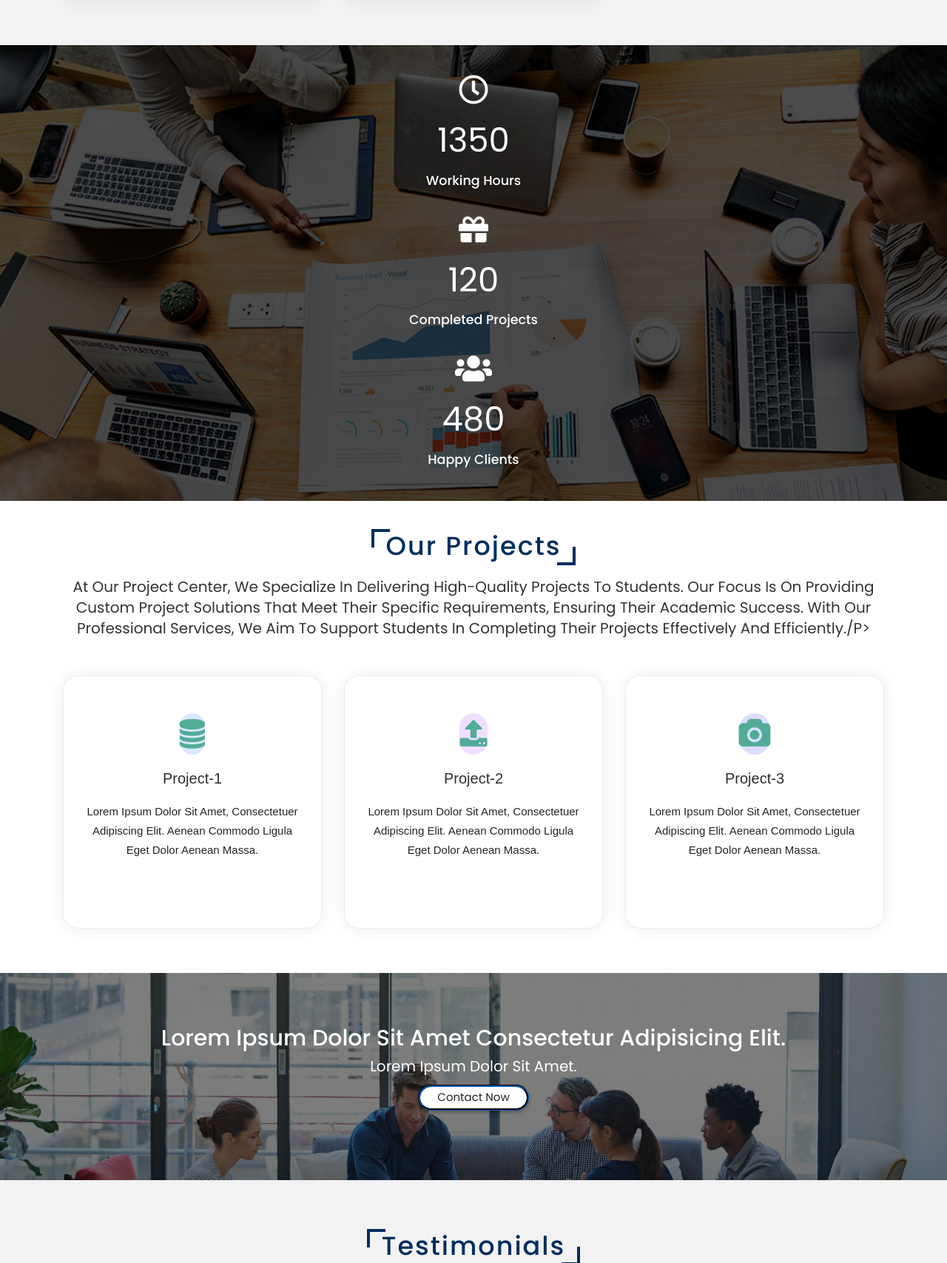
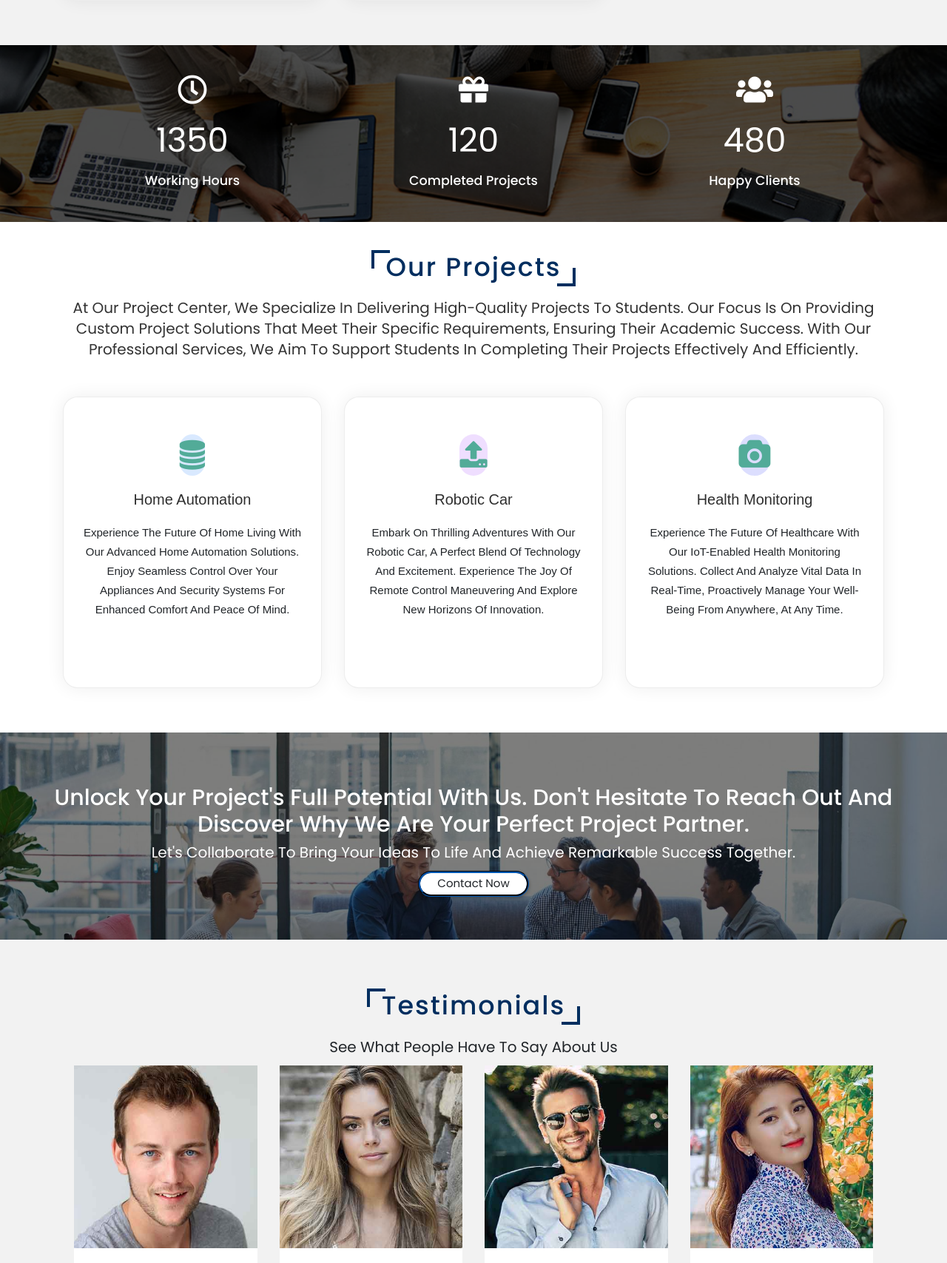
Before and after one commit to Mani-26/ThoughtsIdea, a PHP site: page / in a window 1280 px wide. Shown: the part 1825-3532 px from the top of the page at 74% size. Run offline with PHP 8.4, Linux system fonts and the light colour scheme.

Commit message:
more modification

```diff
--- a/css/style.css
+++ b/css/style.css
@@ -339,7 +339,7 @@ body{
 
 .counters .container {
 	display: grid;
-	grid-template-columns: repeat(3);
+	grid-template-columns: repeat(3, 1fr);
 	grid-gap: 30px;
 	text-align: center;
 }
--- a/index.html
+++ b/index.html
@@ -115,28 +115,28 @@
         <div class="section-head-1 col-sm-12" style="text-align: center;">
           <h4 style="margin-top: -5rem;" id="portfolio"><span>Our</span> Projects</h4>
 
-          <p>At our project center, we specialize in delivering high-quality projects to students. Our focus is on providing custom project solutions that meet their specific requirements, ensuring their academic success. With our professional services, we aim to support students in completing their projects effectively and efficiently./p>
+          <p>At our project center, we specialize in delivering high-quality projects to students. Our focus is on providing custom project solutions that meet their specific requirements, ensuring their academic success. With our professional services, we aim to support students in completing their projects effectively and efficiently.</p>
         </div>
 
         <div class="col-lg-4 col-sm-6">
 
           <div class="item"> <span class="icon feature_box_col_four"><i class="fa fa-database"></i></span>
-            <h6>Project-1</h6>
+            <h6>Home Automation</h6>
 
-            <p>Lorem ipsum dolor sit amet, consectetuer adipiscing elit. Aenean commodo ligula eget dolor Aenean massa.<br><br><br></p>
+            <p>Experience the future of home living with our advanced home automation solutions. Enjoy seamless control over your appliances and security systems for enhanced comfort and peace of mind.<br><br><br></p>
           </div>
         </div>
 
         <div class="col-lg-4 col-sm-6">
           <div class="item"> <span class="icon feature_box_col_five"><i class="fa fa-upload"></i></span>
-            <h6>Project-2</h6>
-            <p>Lorem ipsum dolor sit amet, consectetuer adipiscing elit. Aenean commodo ligula eget dolor Aenean massa.<br><br><br></p>
+            <h6>Robotic Car</h6>
+            <p>Embark on thrilling adventures with our robotic car, a perfect blend of technology and excitement. Experience the joy of remote control maneuvering and explore new horizons of innovation.<br><br><br></p>
           </div>
         </div>
         <div class="col-lg-4 col-sm-6">
           <div class="item"> <span class="icon feature_box_col_six"><i class="fa fa-camera"></i></span>
-            <h6>Project-3</h6>
-            <p>Lorem ipsum dolor sit amet, consectetuer adipiscing elit. Aenean commodo ligula eget dolor Aenean massa.<br><br><br></p>
+            <h6>Health Monitoring</h6>
+            <p>Experience the future of healthcare with our IoT-enabled health monitoring solutions. Collect and analyze vital data in real-time, proactively manage your well-being from anywhere, at any time.<br><br><br></p>
           </div>
         </div>
       </div>
@@ -144,8 +144,8 @@
 </div>
 
 <div class="communicate">
-    <h3>Lorem ipsum dolor sit amet consectetur adipisicing elit.</h3>
-    <p>Lorem ipsum dolor sit amet.</p>
+    <h3>Unlock your project's full potential with us. Don't hesitate to reach out and discover why we are your perfect project partner.</h3>
+    <p>Let's collaborate to bring your ideas to life and achieve remarkable success together.</p>
     <a href="#contact"><button class="btn">Contact Now</button></a>
 </div>
 
```
Also changed, not shown: images/eCircuit1.png (added), images/eCircuit2.png (added), images/eCircuit3.png (added), images/homeAuto.png (added).
